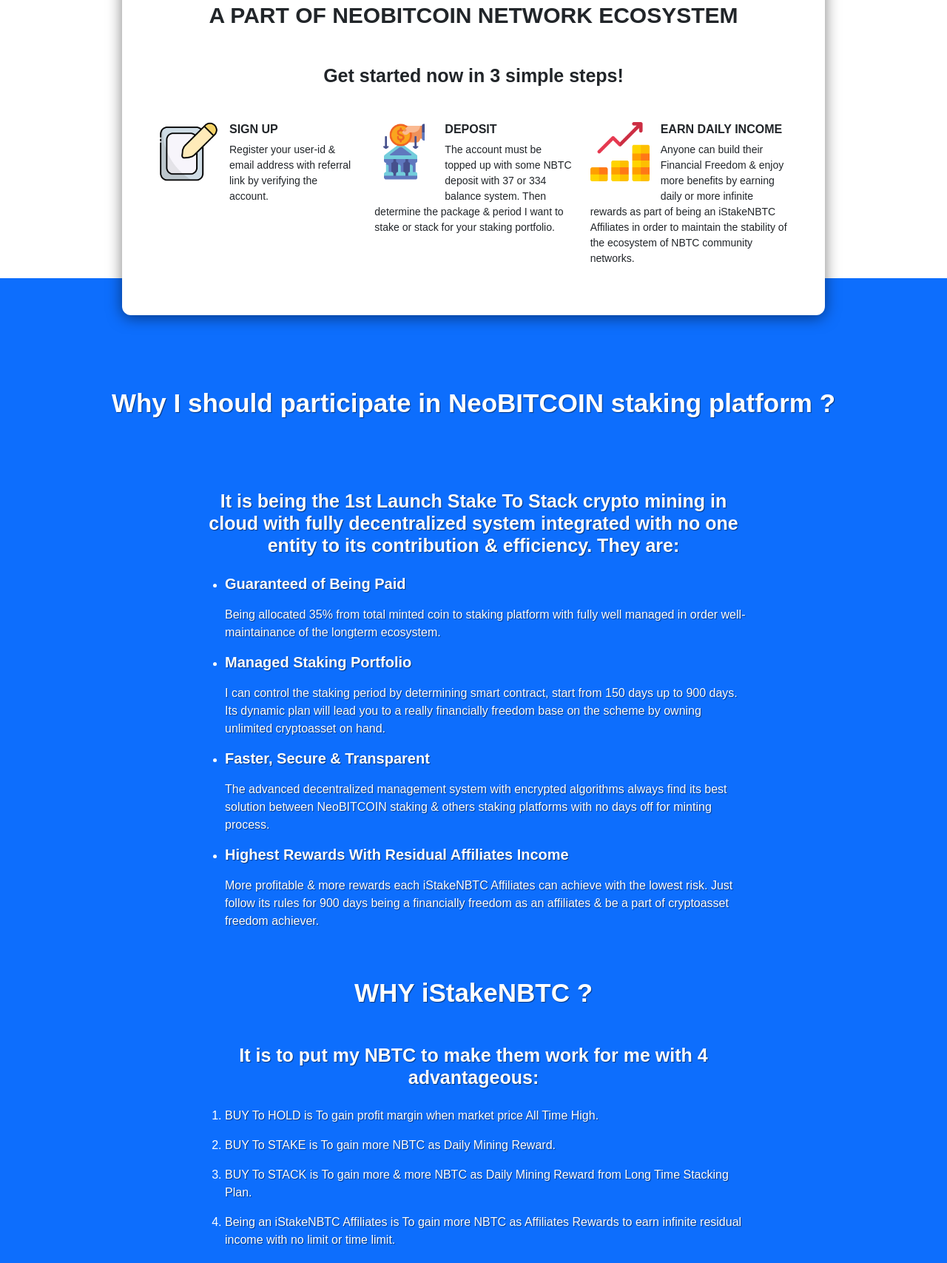
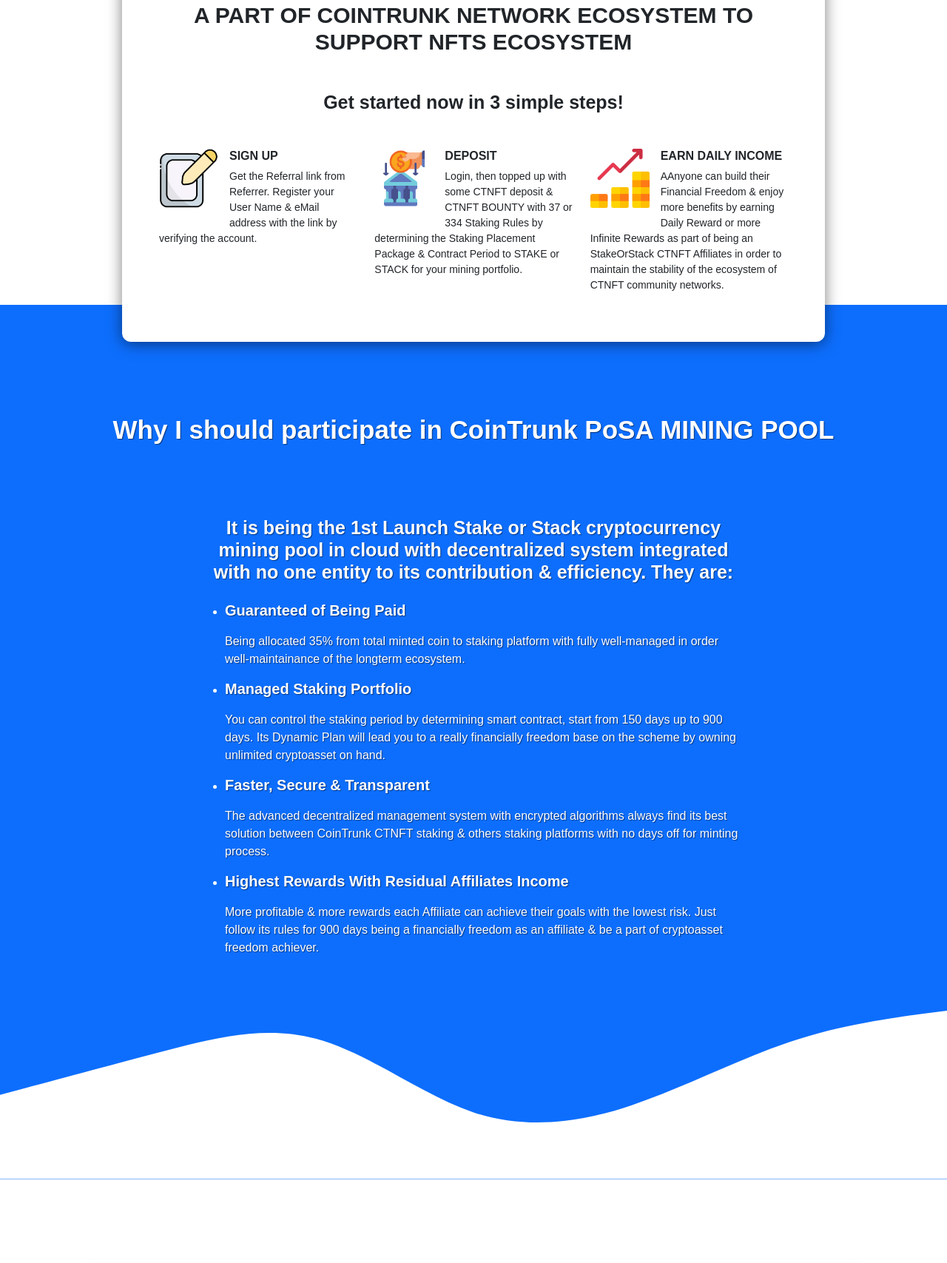
Before and after one commit to sciroccodutch/sciroccodutch.github.io, a plain HTML site: page index.html in a window 1280 px wide. Shown: the part 781-2488 px from the top of the page at 74% size. Drawn offline with nearby package versions, Linux system fonts and the light colour scheme.

Commit message:
Add files via upload

```diff
--- a/index.html
+++ b/index.html
@@ -30,7 +30,7 @@
     <nav class="navbar navbar-expand-lg navbar-light fixed-top">
         <div class="container">
           <a class="navbar-brand" href="index.html">
-              <img src="img/logo1.jpeg" alt="logo" width="120" class="img-fluid rounded">
+              <img src="img/logo_ctnft.png" alt="logo" width="120" class="img-fluid rounded">
           </a>
           <button class="navbar-toggler" type="button" data-bs-toggle="collapse" data-bs-target="#navbarNavAltMarkup" aria-controls="navbarNavAltMarkup" aria-expanded="false" aria-label="Toggle navigation" id="myCollapse">
             <span class="navbar-toggler-icon"></span>
@@ -55,8 +55,8 @@
       <!-- Jumbotron -->
         <section class="jumbotron">
           <div class="container">
-            <h1 class="display-4">Staking & PoS Cloud Mining Pool</h1>
-            <h3 class="display-6">What is I Stake NBTC ?</h3>
+            <h1 class="display-4">CTNFT PoSA Mining Pool</h1>
+            <h3 class="display-6">What is STAKE or STACK CTNFT ?</h3>
             <a href="#" class="btn btn-primary tombol" data-bs-toggle="modal" data-bs-target="#watchModal"><i class="bi bi-play-fill"></i> Watch Intro</a>
           <div class="container">
         </section>
@@ -71,23 +71,23 @@
           <div class="tmb">
           <a class="btn btn-success tombol tmb mb-3" href="http://app.istakenbtc.club/nbtc/ui_reg?u=istakenow" target="_blank"><i class="bi bi-journal-text"></i> I STAKE NOW !</a>
           </div>
-          <h2 class="text-center mb-5">A Part of NeoBITCOIN NETWORK Ecosystem</h2>
+          <h2 class="text-center mb-5">A Part of CoinTrunk NETWORK Ecosystem to Support NFTs Ecosystem</h2>
           <h3 class="text-center mb-5">Get started now in 3 simple steps!</h3>
           <div class="row">
             <div class="col-lg">
               <img src="img/sign-up.png" alt="signup" class="float-start">
               <h4>Sign Up</h4>
-              <p>Register your user-id & email address with referral link by verifying the account.</p>
+              <p>Get the Referral link from Referrer. Register your User Name & eMail address with the link by verifying the account.</p>
             </div>
             <div class="col-lg">
               <img src="img/deposit.png" alt="signup" class="float-start">
               <h4>Deposit</h4>
-              <p>The account must be topped up with some NBTC deposit with 37 or 334 balance system. Then determine the package & period I want to stake or stack for your staking portfolio.</p>
+              <p>Login, then topped up with some CTNFT deposit & CTNFT BOUNTY with 37 or 334 Staking Rules by determining the Staking Placement Package & Contract Period to STAKE or STACK for your mining portfolio.</p>
             </div>
             <div class="col-lg">
               <img src="img/earnings.png" alt="signup" class="float-start">
               <h4>Earn Daily Income</h4>
-              <p>Anyone can build their Financial Freedom & enjoy more benefits by earning daily or more infinite rewards as part of being an iStakeNBTC Affiliates in order to maintain the stability of the ecosystem of NBTC community networks.</p>
+              <p>AAnyone can build their Financial Freedom & enjoy more benefits by earning Daily Reward or more Infinite Rewards as part of being an StakeOrStack CTNFT Affiliates in order to maintain the stability of the ecosystem of CTNFT community networks.</p>
             </div>
           </div>
         </div>
@@ -102,7 +102,7 @@
       <div class="container">
       <div class="row mt-5 text-center justify-content-center">
         <div class="col-md-11">
-          <h1 class="mb-5">Why I should participate in NeoBITCOIN staking platform ?</h1>
+          <h1 class="mb-5">Why I should participate in CoinTrunk PoSA MINING POOL</h1>
           <p class="pabout"></p>
         </div>
       </div>
@@ -110,35 +110,17 @@
 
       <div class="row mt-5 justify-content-center">
         <div class="col-12 mx-auto col-md-8">
-         <h2 class="text-center">It is being the 1st Launch Stake To Stack crypto mining in cloud with fully decentralized system integrated with no one entity to its contribution & efficiency. They are:</h2>
+         <h2 class="text-center">It is being the 1st Launch Stake or Stack cryptocurrency mining pool in cloud with decentralized system integrated with no one entity to its contribution & efficiency. They are:</h2>
             <ul class="text-white">
               <li><h3>Guaranteed of Being Paid</h3></li>
-              <p>Being allocated 35% from total minted coin to staking platform with fully well managed in order well-maintainance of the longterm ecosystem.</p>
+              <p>Being allocated 35% from total minted coin to staking platform with fully well-managed in order well-maintainance of the longterm ecosystem.</p>
               <li><h3>Managed Staking Portfolio</h3></li>
-              <p>I can control the staking period by determining smart contract, start from 150 days up to 900 days. Its dynamic plan will lead you to a really financially freedom base on the scheme by owning unlimited cryptoasset on hand.</p>
+              <p>You can control the staking period by determining smart contract, start from 150 days up to 900 days. Its Dynamic Plan will lead you to a really financially freedom base on the scheme by owning unlimited cryptoasset on hand.</p>
               <li><h3>Faster, Secure & Transparent </h3></li>
-              <p>The advanced decentralized management system with encrypted algorithms always find its best solution between NeoBITCOIN staking & others staking platforms with no days off for minting process.</p>
+              <p>The advanced decentralized management system with encrypted algorithms always find its best solution between CoinTrunk CTNFT staking & others staking platforms with no days off for minting process.</p>
               <li><h3>Highest Rewards With Residual Affiliates Income</h3></li>
-              <p>More profitable & more rewards each iStakeNBTC Affiliates can achieve with the lowest risk. Just follow its rules for 900 days being a financially freedom as an affiliates & be a part of cryptoasset freedom achiever.  </p>
+              <p>More profitable & more rewards each Affiliate can achieve their goals with the lowest risk. Just follow its rules for 900 days being a financially freedom as an affiliate & be a part of cryptoasset freedom achiever.</p>
             </ul>
-        </div>
-      </div>
-
-      <div class="row justify-content-center mt-5">
-        <div class="col-md-11 text-center">
-          <h1 class="mb-5">WHY iStakeNBTC ?</h1>
-        </div>
-      </div>
-
-      <div class="row justify-content-center">
-        <div class="col-12 mx-auto col-md-8">
-          <h2 class="text-center">It is to put my NBTC to make them work for me with 4 advantageous: </h2>
-              <ol class="text-white">
-                <li><p>BUY To HOLD is To gain profit margin when market price All Time High.</p></li>
-                <li><p>BUY To STAKE is To gain more NBTC as Daily Mining Reward.</p></li>
-                <li><p>BUY To STACK is To gain more & more NBTC as Daily Mining Reward from Long Time Stacking Plan.</p></li>
-                <li><p>Being an iStakeNBTC Affiliates is To gain more NBTC as Affiliates Rewards to earn infinite residual income with no limit or time limit.</p></li>
-              </ol>
         </div>
       </div>
 
@@ -147,7 +129,8 @@
 
 
 
-      </div>
+
+    </div>
       <svg xmlns="http://www.w3.org/2000/svg" viewBox="0 0 1440 320"><path fill="#ffffff" fill-opacity="1" d="M0,192L40,181.3C80,171,160,149,240,128C320,107,400,85,480,106.7C560,128,640,192,720,218.7C800,245,880,235,960,208C1040,181,1120,139,1200,112C1280,85,1360,75,1400,69.3L1440,64L1440,320L1400,320C1360,320,1280,320,1200,320C1120,320,1040,320,960,320C880,320,800,320,720,320C640,320,560,320,480,320C400,320,320,320,240,320C160,320,80,320,40,320L0,320Z"></path></svg>
     </section>
 
@@ -322,7 +305,7 @@
       <!-- footer -->
 
       <footer class="bg-dark text-white text-center p-5">
-        <p>@2021 Istake NBTC. All Rights Reserved</p>
+        <p>@2022 CTNFT. All Rights Reserved</p>
       </footer>
 
       <!-- Akhir footer -->
```
